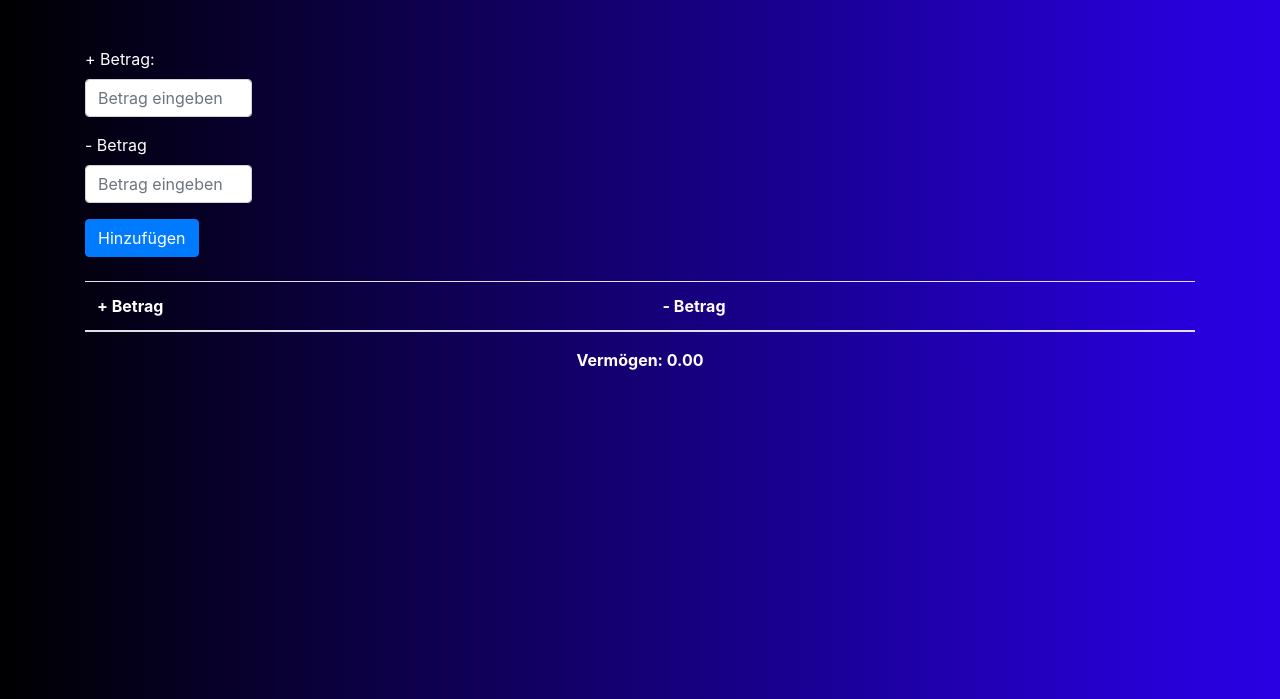
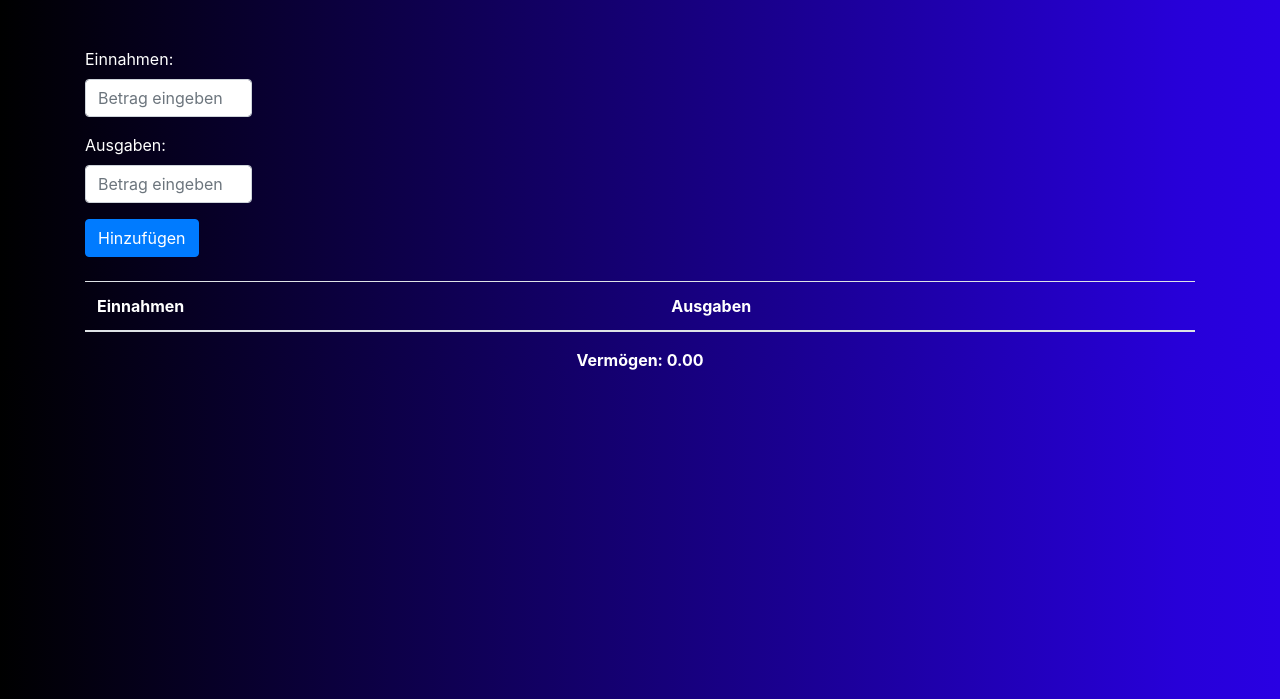
Before and after one commit to ustettler/finance, a plain HTML site: page index.html in a window 1280 px wide. Shown: the part 101-800 px from the top of the page. Drawn offline with nearby package versions, Linux system fonts and the light colour scheme.

Commit message:
style: 💄 add style

```diff
--- a/index.html
+++ b/index.html
@@ -42,11 +42,11 @@ label, th {
     <div class="container">
         <h1 class="text-center">Finanzplanung</h1>
         <div class="form-group">
-            <label for="amount">+ Betrag:</label>
+            <label for="amount">Einnahmen:</label>
             <input type="text" class="form-control" id="amount" placeholder="Betrag eingeben">
         </div>
         <div class="form-group">
-            <label for="description">- Betrag</label>
+            <label for="description">Ausgaben: </label>
             <input type="text" class="form-control" id="description" placeholder="Betrag eingeben">
         </div>
         <button class="btn btn-primary" onclick="addTransaction()">Hinzufügen</button>
@@ -54,8 +54,8 @@ label, th {
         <table class="table mt-4">
             <thead>
                 <tr>
-                    <th>+ Betrag</th>
-                    <th>- Betrag</th>
+                    <th>Einnahmen</th>
+                    <th>Ausgaben</th>
                 </tr>
             </thead>
             <tbody id="transaction-body">
```
